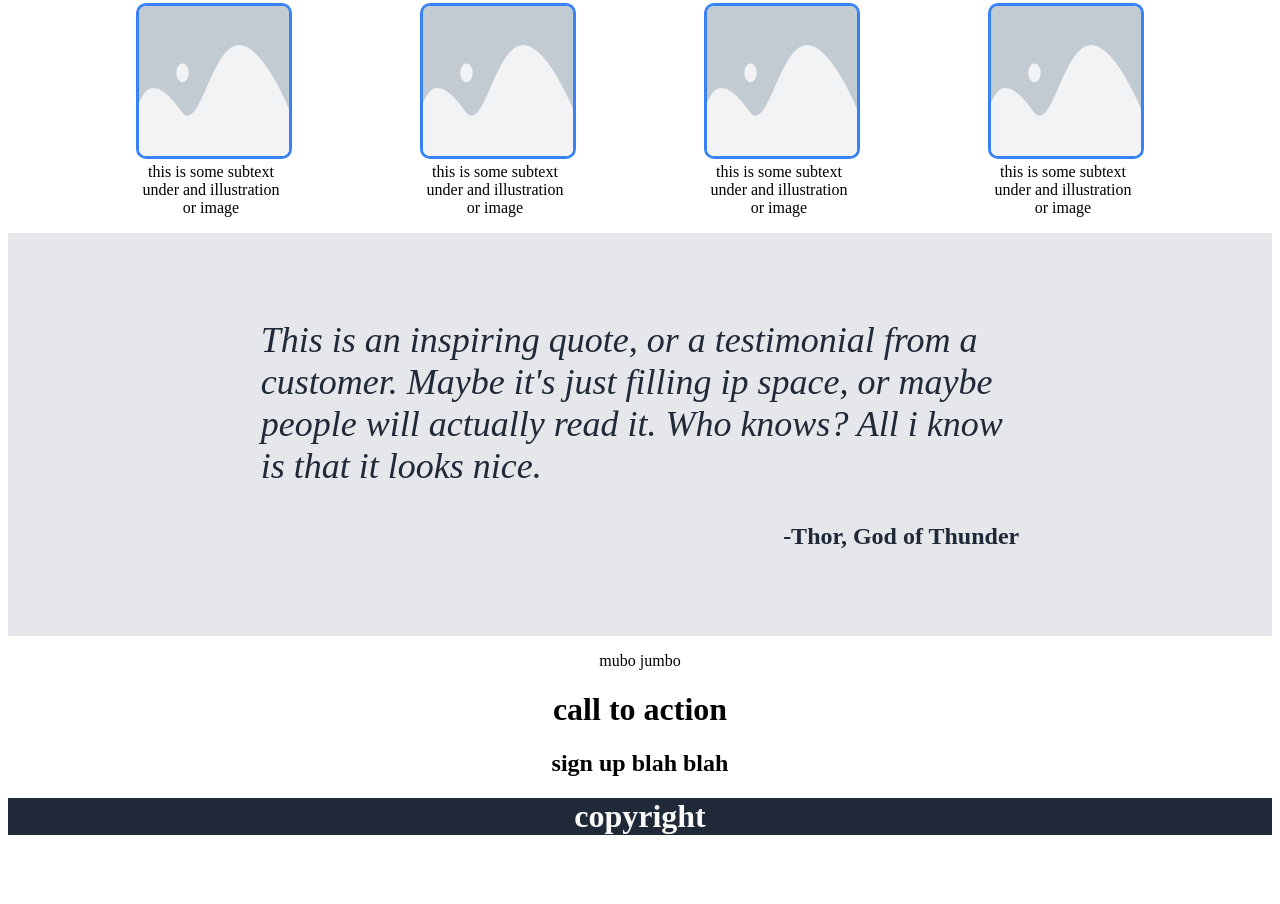
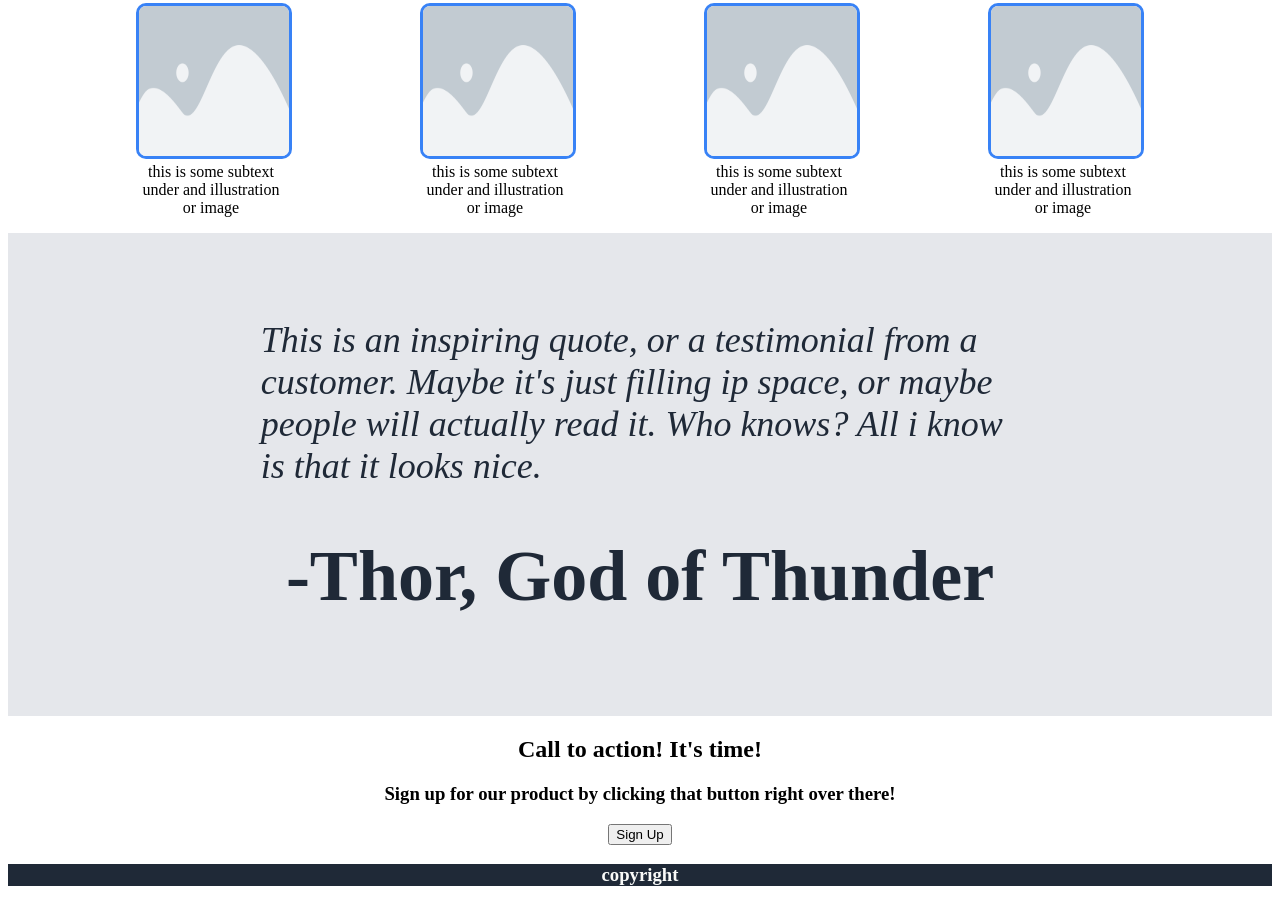
Before and after one commit to Ricardashian/Landing_page_odin, a plain HTML site: page index.html in a window 1280 px wide. Shown: the part 608-1512 px from the top of the page. Before the commit the page ends 1465 px from the top, so only its background shows below. Drawn offline with Linux system fonts and the light colour scheme.

Commit message:
reformatted structure of sign up

```diff
--- a/index.html
+++ b/index.html
@@ -56,19 +56,24 @@
                     customer. Maybe it's just filling ip space, or maybe
                     people will actually read it. Who knows? All i know
                     is that it looks nice.</p>
-                <h2>-Thor, God of Thunder</h2>
+                <h1>-Thor, God of Thunder</h1>
                 </p>
             </div>
-            <p>mubo jumbo</p>
-            <div>
-                <h1>call to action</h1>
-                <h2>sign up blah blah</h2>
+
+            <div class="cta">
+                <div class="text">
+                <h2>Call to action! It's time!</h2>
+                <h3>Sign up for our product by clicking that button right over there!</h3>
+                </div>
+                <div class="button">
+                <button type="button">Sign Up</button>
+                </div>
             </div>
         </div>
     </body>
     <footer>
         <div class="bottom">
-            <h1>copyright</h1>
+            <h3>copyright</h3>
         </div>
     </footer>
 </html>
```
